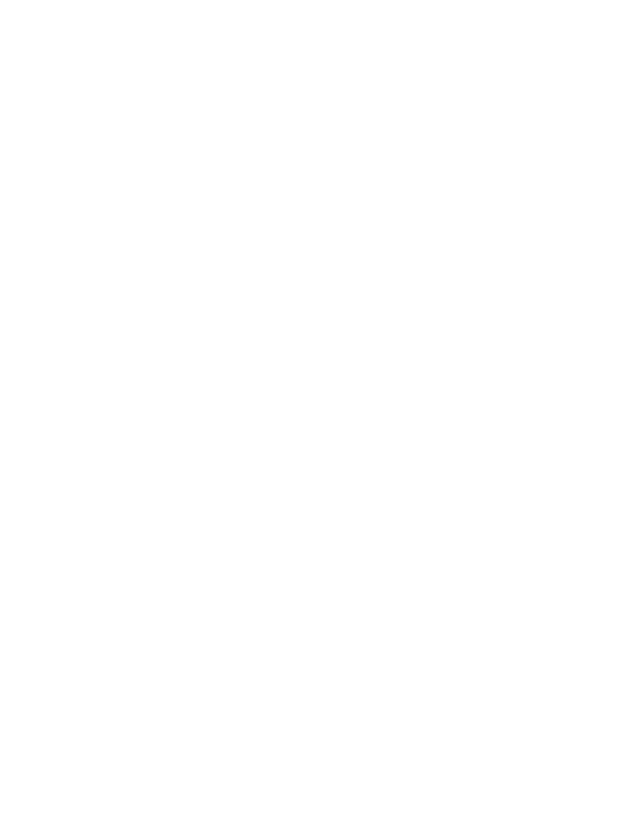
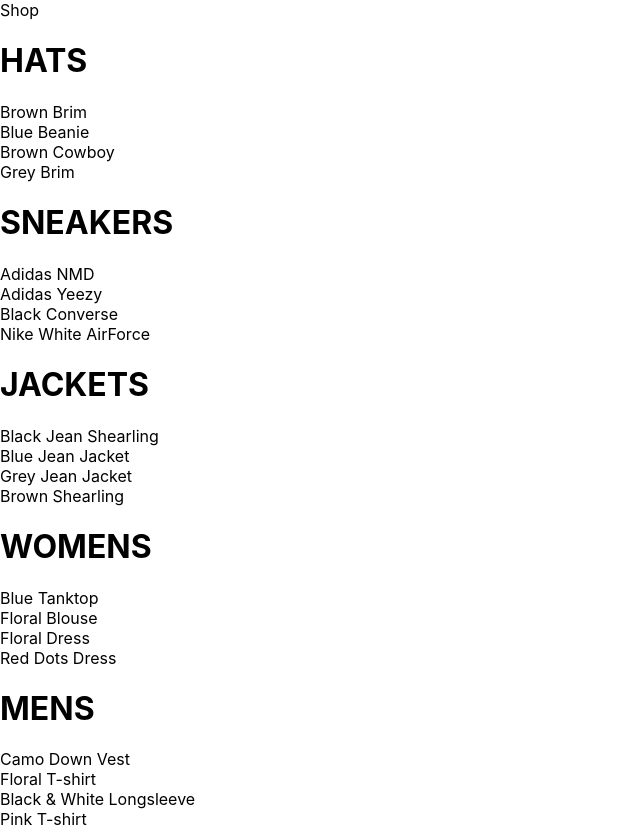
Before and after one commit to kapso44/brand-clothing, a React (Create React App) app: page /shop in a window 1280 px wide. Shown: the whole page, without its empty margins (0-640 px from the left). Before the commit the page ends 800 px from the top, so only its background shows below. Built offline with nearby package versions, Linux system fonts and the light colour scheme.

Commit message:
added the shop page

```diff
--- a/src/App.js
+++ b/src/App.js
@@ -1,21 +1,17 @@
 import React from 'react';
-import {Route} from 'react-router-dom'
+import {Route, Switch} from 'react-router-dom'
 import './App.css';
 
 import HomePage from './pages/homepage/HomePage.component'
-
-const HatsPage = props => {
-console.log(props);
-  return ( <div>
-    <h1> HATS PAGE </h1>
-  </div>
-)};
+import Shop from './pages/shop/shop.component'
 
 function App() {
   return (
     <div>
-      <Route exact path='/' component={HomePage}/>
-      <Route exact path='/hats' component={HatsPage}/>
+      <Switch>
+        <Route exact path='/' component={HomePage}/>
+        <Route exact path='/shop' component={Shop}/>
+      </Switch>
     </div>
   );
 }
--- /dev/null
+++ b/src/components/collection-preview/collection-preview.component.jsx
@@ -0,0 +1,18 @@
+import React from 'react'
+
+const CollectionPreview = ({title, items}) => (
+    <div className='collection-preview'>
+        <h1 className='title'>{title.toUpperCase()}</h1>
+        <div className='preview'>
+            {
+                items
+                .filter((item, idx) => idx < 4)
+                .map(item => (
+                    <div key={item.id}>{item.name}</div>
+                ))
+            }
+        </div>
+    </div>
+)
+
+export default CollectionPreview
--- /dev/null
+++ b/src/pages/shop/shop.component.jsx
@@ -0,0 +1,31 @@
+import React from 'react'
+import CollectionPreview from '../../components/collection-preview/collection-preview.component'
+import SHOP_DATA from './shop_data'
+import './shop.scss'
+
+class Shop extends React.Component
+{
+    constructor(props) {
+        super();
+        this.state = {
+            collections : SHOP_DATA
+        }
+    }
+
+    render() {
+        const {collections} = this.state;
+        return (
+            <div>
+                Shop
+                {
+                    collections
+                    .map(({id, ...otherCollectionProps}) => (
+                        <CollectionPreview key={id} {...otherCollectionProps}/>
+                    ))
+                }
+            </div>
+        )
+    }
+}
+
+export default Shop
--- /dev/null
+++ b/src/pages/shop/shop_data.jsx
@@ -0,0 +1,249 @@
+const SHOP_DATA = [
+    {
+      id: 1,
+      title: 'Hats',
+      routeName: 'hats',
+      items: [
+        {
+          id: 1,
+          name: 'Brown Brim',
+          imageUrl: 'https://i.ibb.co/ZYW3VTp/brown-brim.png',
+          price: 25
+        },
+        {
+          id: 2,
+          name: 'Blue Beanie',
+          imageUrl: 'https://i.ibb.co/ypkgK0X/blue-beanie.png',
+          price: 18
+        },
+        {
+          id: 3,
+          name: 'Brown Cowboy',
+          imageUrl: 'https://i.ibb.co/QdJwgmp/brown-cowboy.png',
+          price: 35
+        },
+        {
+          id: 4,
+          name: 'Grey Brim',
+          imageUrl: 'https://i.ibb.co/RjBLWxB/grey-brim.png',
+          price: 25
+        },
+        {
+          id: 5,
+          name: 'Green Beanie',
+          imageUrl: 'https://i.ibb.co/YTjW3vF/green-beanie.png',
+          price: 18
+        },
+        {
+          id: 6,
+          name: 'Palm Tree Cap',
+          imageUrl: 'https://i.ibb.co/rKBDvJX/palm-tree-cap.png',
+          price: 14
+        },
+        {
+          id: 7,
+          name: 'Red Beanie',
+          imageUrl: 'https://i.ibb.co/bLB646Z/red-beanie.png',
+          price: 18
+        },
+        {
+          id: 8,
+          name: 'Wolf Cap',
+          imageUrl: 'https://i.ibb.co/1f2nWMM/wolf-cap.png',
+          price: 14
+        },
+        {
+          id: 9,
+          name: 'Blue Snapback',
+          imageUrl: 'https://i.ibb.co/X2VJP2W/blue-snapback.png',
+          price: 16
+        }
+      ]
+    },
+    {
+      id: 2,
+      title: 'Sneakers',
+      routeName: 'sneakers',
+      items: [
+        {
+          id: 1,
+          name: 'Adidas NMD',
+          imageUrl: 'https://i.ibb.co/0s3pdnc/adidas-nmd.png',
+          price: 220
+        },
+        {
+          id: 2,
+          name: 'Adidas Yeezy',
+          imageUrl: 'https://i.ibb.co/dJbG1cT/yeezy.png',
+          price: 280
+        },
+        {
+          id: 3,
+          name: 'Black Converse',
+          imageUrl: 'https://i.ibb.co/bPmVXyP/black-converse.png',
+          price: 110
+        },
+        {
+          id: 4,
+          name: 'Nike White AirForce',
+          imageUrl: 'https://i.ibb.co/1RcFPk0/white-nike-high-tops.png',
+          price: 160
+        },
+        {
+          id: 5,
+          name: 'Nike Red High Tops',
+          imageUrl: 'https://i.ibb.co/QcvzydB/nikes-red.png',
+          price: 160
+        },
+        {
+          id: 6,
+          name: 'Nike Brown High Tops',
+          imageUrl: 'https://i.ibb.co/fMTV342/nike-brown.png',
+          price: 160
+        },
+        {
+          id: 7,
+          name: 'Air Jordan Limited',
+          imageUrl: 'https://i.ibb.co/w4k6Ws9/nike-funky.png',
+          price: 190
+        },
+        {
+          id: 8,
+          name: 'Timberlands',
+          imageUrl: 'https://i.ibb.co/Mhh6wBg/timberlands.png',
+          price: 200
+        }
+      ]
+    },
+    {
+      id: 3,
+      title: 'Jackets',
+      routeName: 'jackets',
+      items: [
+        {
+          id: 1,
+          name: 'Black Jean Shearling',
+          imageUrl: 'https://i.ibb.co/XzcwL5s/black-shearling.png',
+          price: 125
+        },
+        {
+          id: 2,
+          name: 'Blue Jean Jacket',
+          imageUrl: 'https://i.ibb.co/mJS6vz0/blue-jean-jacket.png',
+          price: 90
+        },
+        {
+          id: 3,
+          name: 'Grey Jean Jacket',
+          imageUrl: 'https://i.ibb.co/N71k1ML/grey-jean-jacket.png',
+          price: 90
+        },
+        {
+          id: 4,
+          name: 'Brown Shearling',
+          imageUrl: 'https://i.ibb.co/s96FpdP/brown-shearling.png',
+          price: 165
+        },
+        {
+          id: 5,
+          name: 'Tan Trench',
+          imageUrl: 'https://i.ibb.co/M6hHc3F/brown-trench.png',
+          price: 185
+        }
+      ]
+    },
+    {
+      id: 4,
+      title: 'Womens',
+      routeName: 'womens',
+      items: [
+        {
+          id: 1,
+          name: 'Blue Tanktop',
+          imageUrl: 'https://i.ibb.co/7CQVJNm/blue-tank.png',
+          price: 25
+        },
+        {
+          id: 2,
+          name: 'Floral Blouse',
+          imageUrl: 'https://i.ibb.co/4W2DGKm/floral-blouse.png',
+          price: 20
+        },
+        {
+          id: 3,
+          name: 'Floral Dress',
+          imageUrl: 'https://i.ibb.co/KV18Ysr/floral-skirt.png',
+          price: 80
+        },
+        {
+          id: 4,
+          name: 'Red Dots Dress',
+          imageUrl: 'https://i.ibb.co/N3BN1bh/red-polka-dot-dress.png',
+          price: 80
+        },
+        {
+          id: 5,
+          name: 'Striped Sweater',
+          imageUrl: 'https://i.ibb.co/KmSkMbH/striped-sweater.png',
+          price: 45
+        },
+        {
+          id: 6,
+          name: 'Yellow Track Suit',
+          imageUrl: 'https://i.ibb.co/v1cvwNf/yellow-track-suit.png',
+          price: 135
+        },
+        {
+          id: 7,
+          name: 'White Blouse',
+          imageUrl: 'https://i.ibb.co/qBcrsJg/white-vest.png',
+          price: 20
+        }
+      ]
+    },
+    {
+      id: 5,
+      title: 'Mens',
+      routeName: 'mens',
+      items: [
+        {
+          id: 1,
+          name: 'Camo Down Vest',
+          imageUrl: 'https://i.ibb.co/xJS0T3Y/camo-vest.png',
+          price: 325
+        },
+        {
+          id: 2,
+          name: 'Floral T-shirt',
+          imageUrl: 'https://i.ibb.co/qMQ75QZ/floral-shirt.png',
+          price: 20
+        },
+        {
+          id: 3,
+          name: 'Black & White Longsleeve',
+          imageUrl: 'https://i.ibb.co/55z32tw/long-sleeve.png',
+          price: 25
+        },
+        {
+          id: 4,
+          name: 'Pink T-shirt',
+          imageUrl: 'https://i.ibb.co/RvwnBL8/pink-shirt.png',
+          price: 25
+        },
+        {
+          id: 5,
+          name: 'Jean Long Sleeve',
+          imageUrl: 'https://i.ibb.co/VpW4x5t/roll-up-jean-shirt.png',
+          price: 40
+        },
+        {
+          id: 6,
+          name: 'Burgundy T-shirt',
+          imageUrl: 'https://i.ibb.co/mh3VM1f/polka-dot-shirt.png',
+          price: 25
+        }
+      ]
+    }
+  ]
+
+  export default SHOP_DATA
```
Also changed, not shown: src/components/collection-preview/collection-preview.scss (added), src/pages/shop/shop.scss (added).
